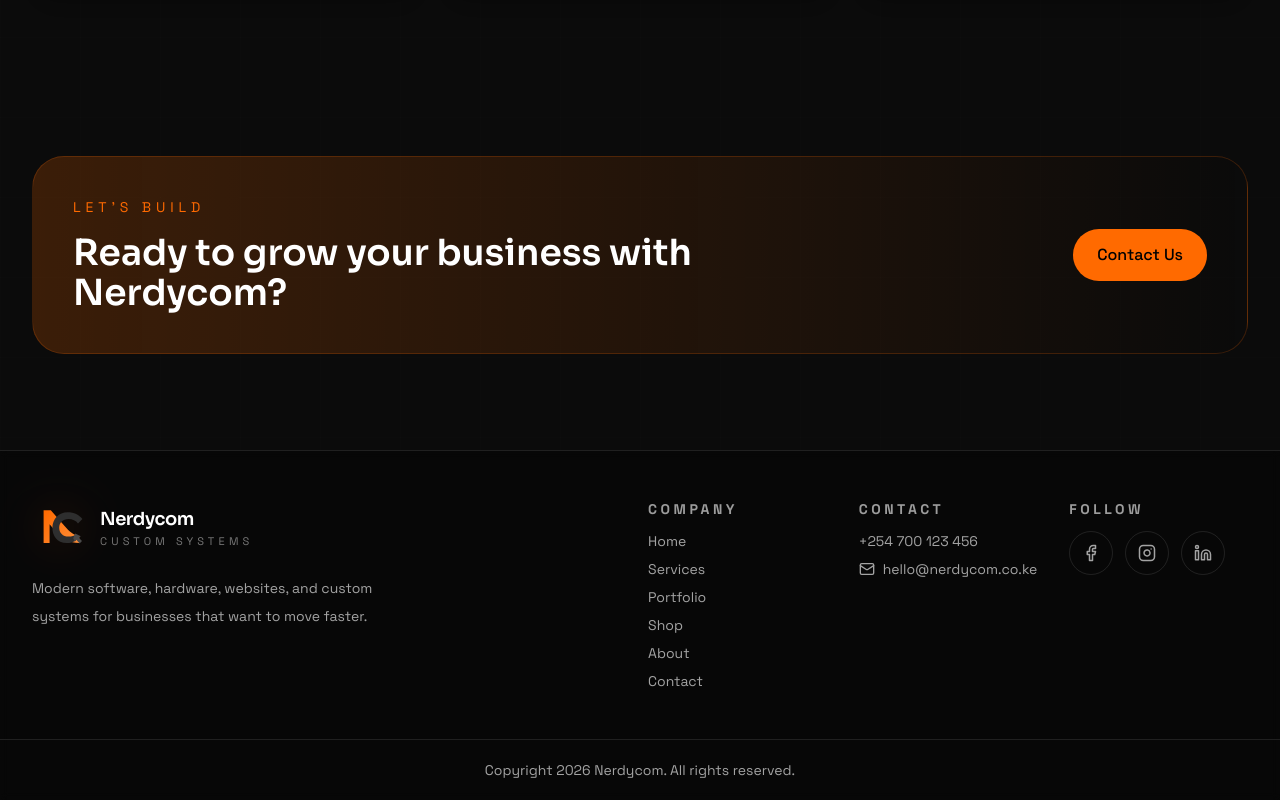
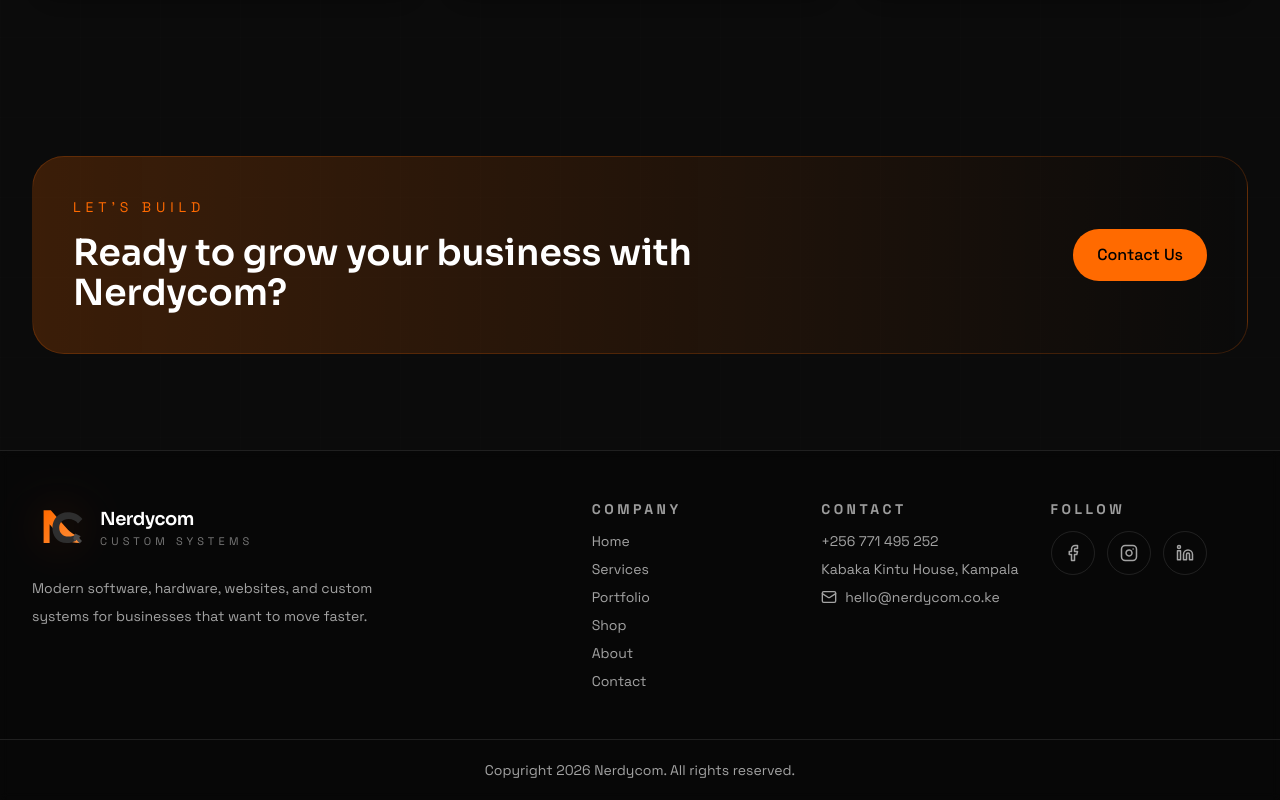
Before and after one commit to ugcreativemill/Nerdycom, a React (Vite) app: page / in a window 1280 px wide. Shown: the part 5163-5963 px from the top of the page. Built offline with nearby package versions, Linux system fonts and the light colour scheme.

Commit message:
Update company contact details

```diff
--- a/src/components/Footer.jsx
+++ b/src/components/Footer.jsx
@@ -39,7 +39,8 @@
           <div className="space-y-3">
             <p className="text-sm font-semibold uppercase tracking-[0.25em] text-white/60">Contact</p>
             <div className="space-y-2 text-sm text-muted">
-              <a href="tel:+254700123456">+254 700 123 456</a>
+              <a href="tel:+256771495252">+256 771 495 252</a>
+              <p>Kabaka Kintu House, Kampala</p>
               <a href="mailto:hello@nerdycom.co.ke" className="flex items-center gap-2">
                 <Mail size={16} />
                 hello@nerdycom.co.ke
--- a/src/pages/ContactPage.jsx
+++ b/src/pages/ContactPage.jsx
@@ -105,14 +105,14 @@
               <h3 className="font-display text-2xl font-semibold text-white">Direct Contact</h3>
               <div className="mt-8 space-y-5">
                 <a
-                  href="tel:+254700123456"
+                  href="tel:+256771495252"
                   className="flex items-center gap-4 rounded-[1.25rem] border border-white/10 bg-black/20 p-4 text-white transition hover:border-brand/40"
                 >
                   <PhoneCall className="text-brand" />
-                  <span>+254 700 123 456</span>
+                  <span>+256 771 495 252</span>
                 </a>
                 <a
-                  href="https://wa.me/254700123456"
+                  href="https://wa.me/256771495252"
                   target="_blank"
                   rel="noreferrer"
                   className="flex items-center gap-4 rounded-[1.25rem] border border-white/10 bg-black/20 p-4 text-white transition hover:border-brand/40"
@@ -122,7 +122,7 @@
                 </a>
                 <div className="flex items-center gap-4 rounded-[1.25rem] border border-white/10 bg-black/20 p-4 text-white">
                   <MapPin className="text-brand" />
-                  <span>Nairobi, Kenya</span>
+                  <span>Kabaka Kintu House, Kampala, Uganda</span>
                 </div>
               </div>
             </div>
@@ -130,7 +130,7 @@
             <div className="overflow-hidden rounded-[2rem] border border-white/10 bg-panel">
               <iframe
                 title="Nerdycom location"
-                src="https://www.google.com/maps?q=Nairobi%2C%20Kenya&z=12&output=embed"
+                src="https://www.google.com/maps?q=Kabaka%20Kintu%20House%2C%20Kampala%2C%20Uganda&z=16&output=embed"
                 className="h-[360px] w-full border-0"
                 loading="lazy"
                 referrerPolicy="no-referrer-when-downgrade"
```
